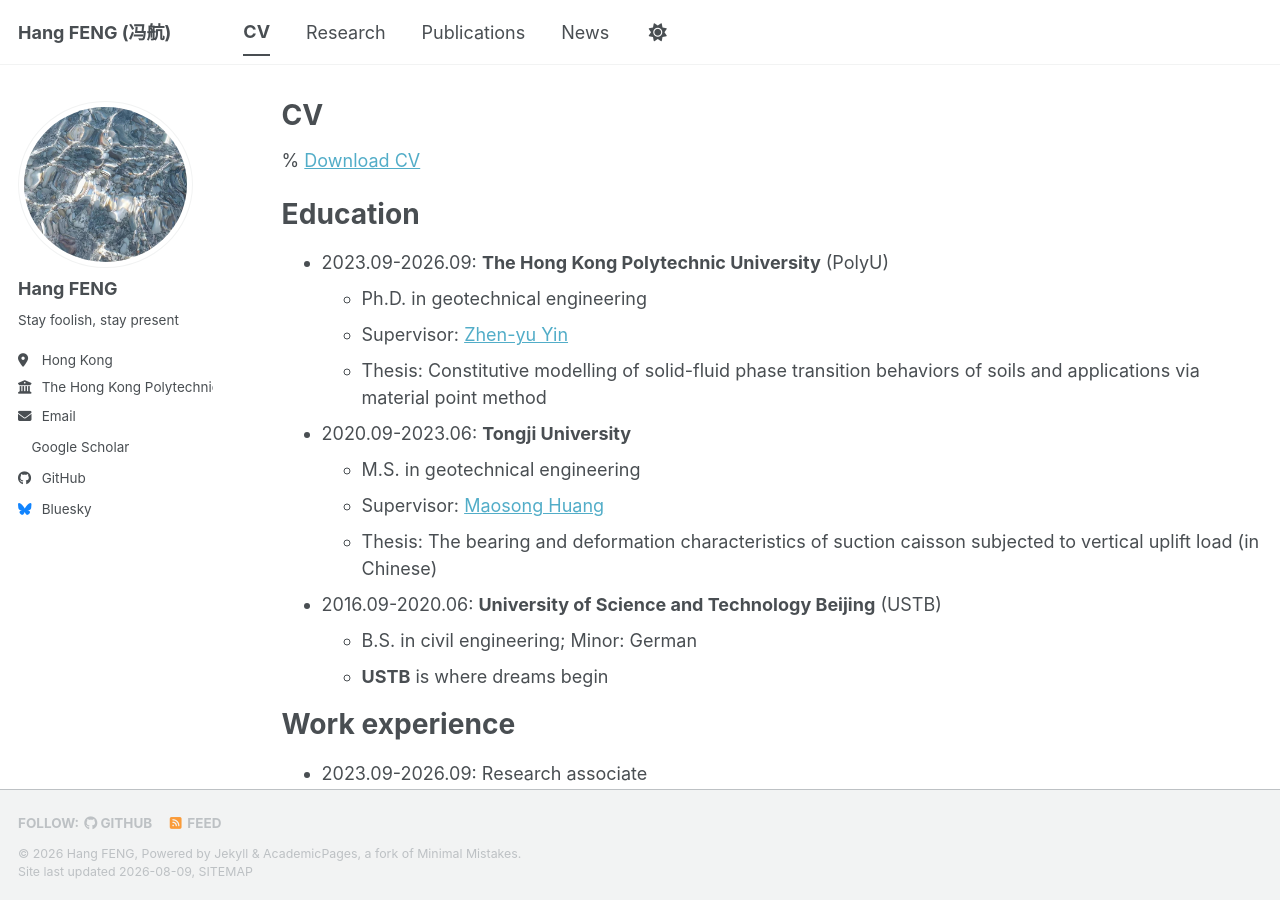
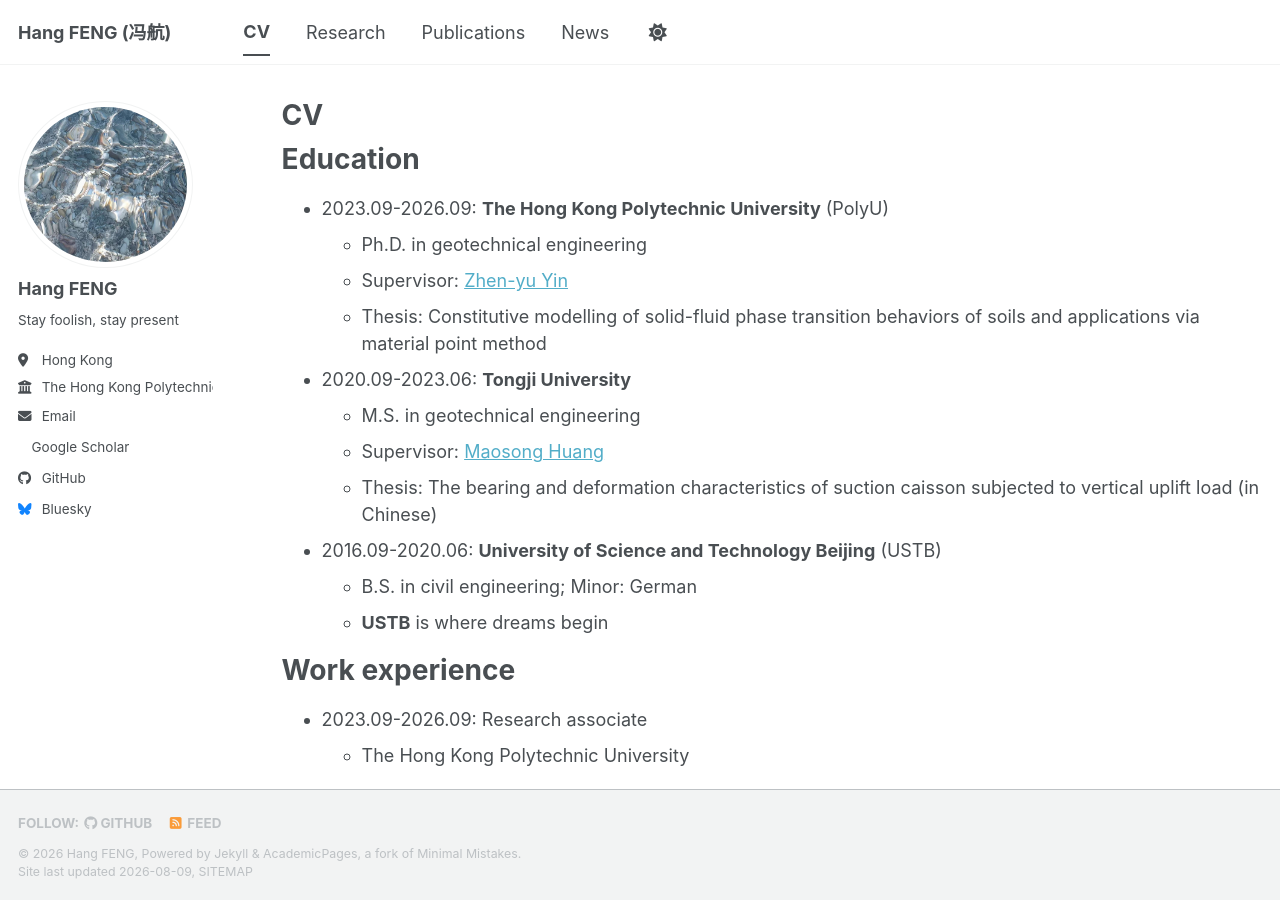
Before and after one commit to fenghang454/fenghang454.github.io, a Jekyll site: the page built from _pages/cv.md, in a window 1280 px wide and 900 px high. Built offline with Jekyll 4.4.1, drawn with Linux system fonts in a browser that asks for light colours; a style sheet for code colours, icons or effects is not loaded.

Commit message:
Update cv.md

```diff
--- a/_pages/cv.md
+++ b/_pages/cv.md
@@ -8,8 +8,6 @@ redirect_from:
 ---
 
 {% include base_path %}
-
-% [Download CV](/files/CV.pdf)
 
 Education
 ======
```
